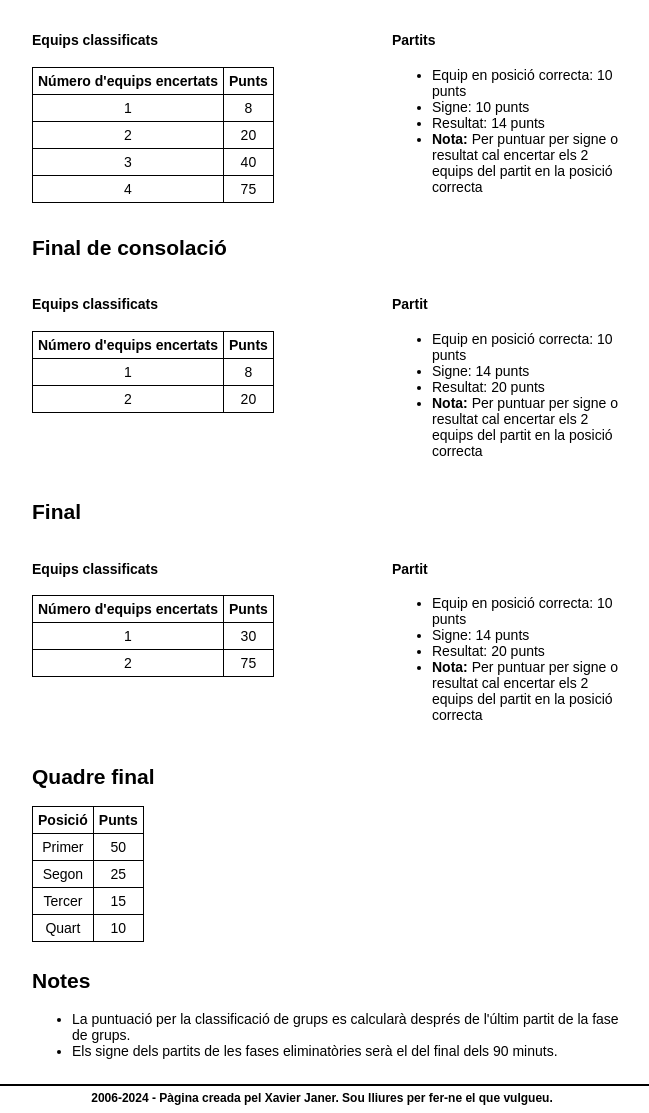
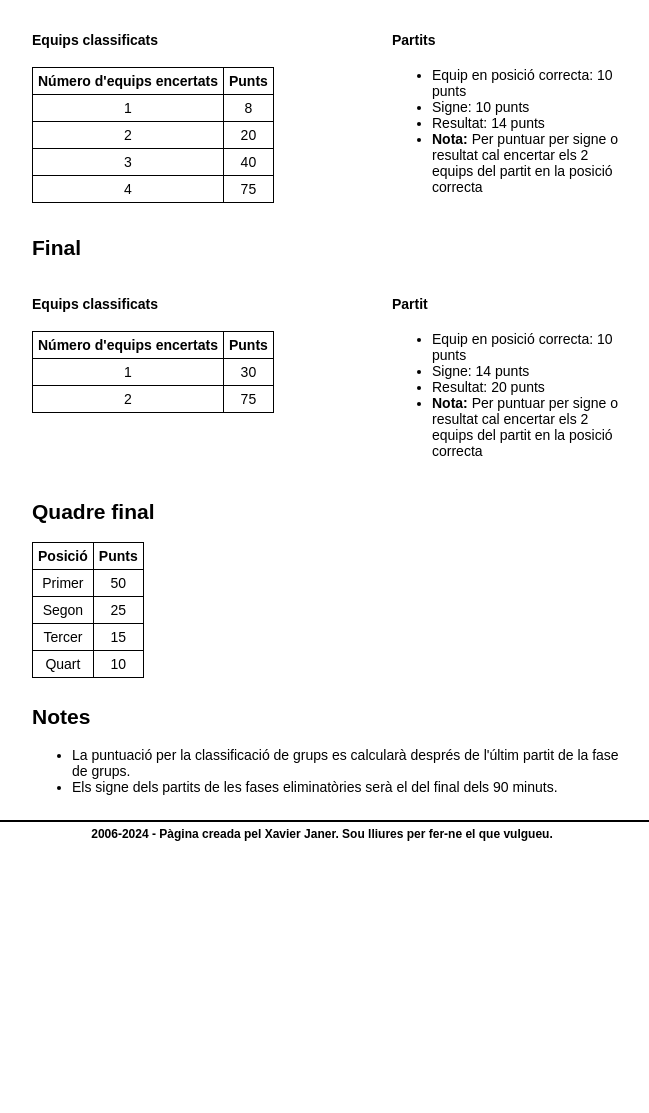
Before and after one commit to xjaner/euro2024, a Django app: template euro2024/joc/templates/joc/puntuacions.html in a window 1280 px wide. Shown: the part 1560-2673 px from the top of the page, without its empty margins (318-967 px from the left). After the commit the page ends 2401 px from the top, so only its background shows below. Run offline with Django 3.2, Linux system fonts and the light colour scheme; the template is opened without the code that fills it, so the values that code supplies are empty.

Commit message:
Esborrada la final de consolació de la puntuació, i agafat l'ide l'admin dels settings

```diff
--- a/euro2024/joc/templates/joc/puntuacions.html
+++ b/euro2024/joc/templates/joc/puntuacions.html
@@ -141,29 +141,6 @@
 </ul>
 </div>
 <div class="tot">
-<h2>Final de consolació</h2>
-</div>
-<div class="esquerra">
-<h4>Equips classificats</h4>
-<table class="tauleta">
-    <tr>
-        <td><b>Número d'equips encertats</b></td>
-        <td><b>Punts</b></td>
-    </tr>
-    <tr><td>1</td><td>8</td></tr>
-    <tr><td>2</td><td>20</td></tr>
-</table>
-</div>
-<div class="dreta">
-<h4>Partit</h4>
-<ul>
-    <li>Equip en posició correcta: 10 punts</li>
-    <li>Signe: 14 punts</li>
-    <li>Resultat: 20 punts</li>
-    <li><b>Nota:</b> Per puntuar per signe o resultat cal encertar els 2 equips del partit en la posició correcta</li>
-</ul>
-</div>
-<div class="tot">
 <h2>Final</h2>
 </div>
 <div class="esquerra">
--- a/euro2024/joc/views/classificacio.py
+++ b/euro2024/joc/views/classificacio.py
@@ -1,4 +1,5 @@
 from datetime import timedelta
+from django.conf import settings
 from django.db.models import Q, F
 from django.views import generic
 
@@ -9,7 +10,7 @@ class ClassificacioView(generic.ListView):
     template_name = "joc/classificacio.html"
 
     def get_queryset(self):
-        return Jugador.objects.filter(usuari__is_active=True).filter(~Q(usuari_id=1)).annotate(
+        return Jugador.objects.filter(usuari__is_active=True).filter(~Q(usuari_id=settings.ID_ADMIN)).annotate(
             dif_pos=F('posicio_anterior') - F('posicio')).annotate(
             dif_punts=F('punts') - F('punts_anterior')).order_by('posicio')
 
--- a/euro2024/joc/views/usuaris.py
+++ b/euro2024/joc/views/usuaris.py
@@ -1,4 +1,5 @@
 from django.db.models import Q
+from django.conf import settings
 from django.views import generic
 
 from joc.models import Jugador
@@ -6,4 +7,4 @@ from joc.models import Jugador
 
 class UsuarisView(generic.ListView):
     def get_queryset(self):
-        return Jugador.objects.filter(usuari__is_active=True).filter(~Q(usuari_id=1))
+        return Jugador.objects.filter(usuari__is_active=True).filter(~Q(usuari_id=settings.ID_ADMIN))
```
